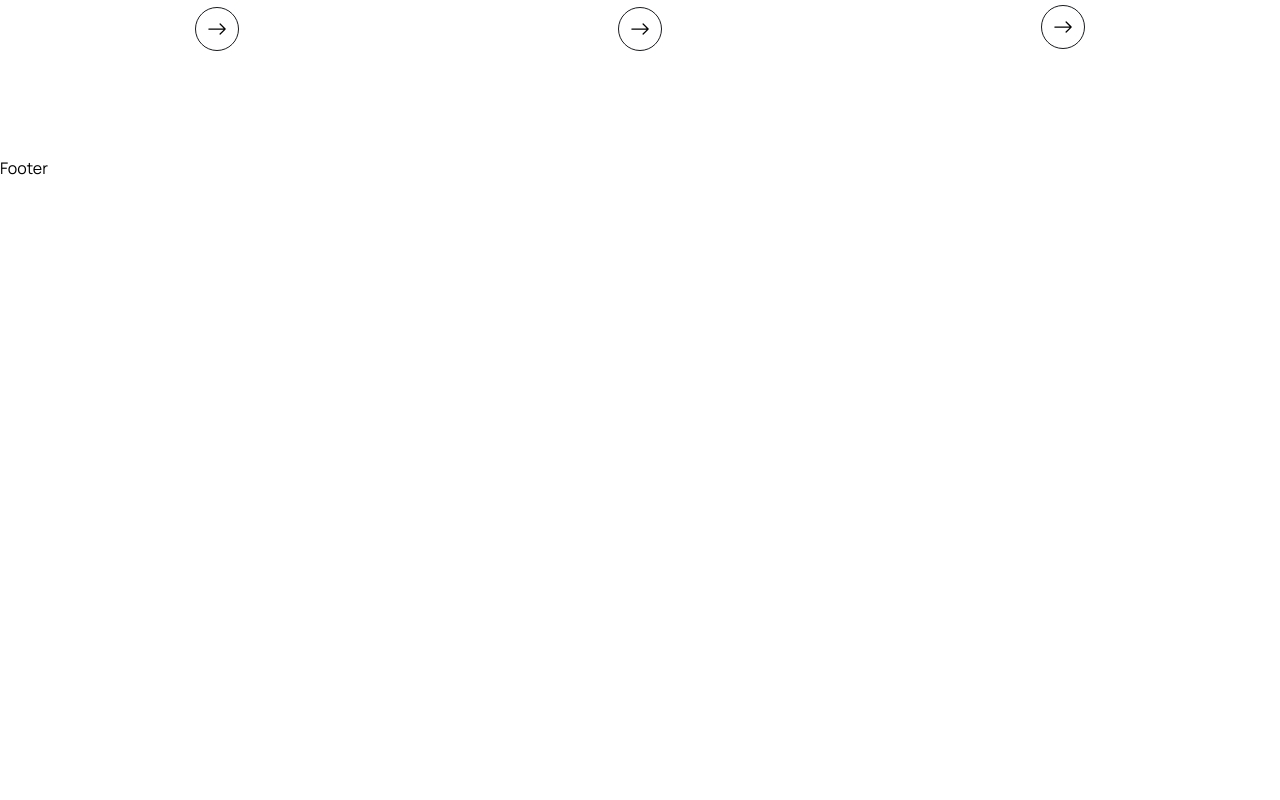
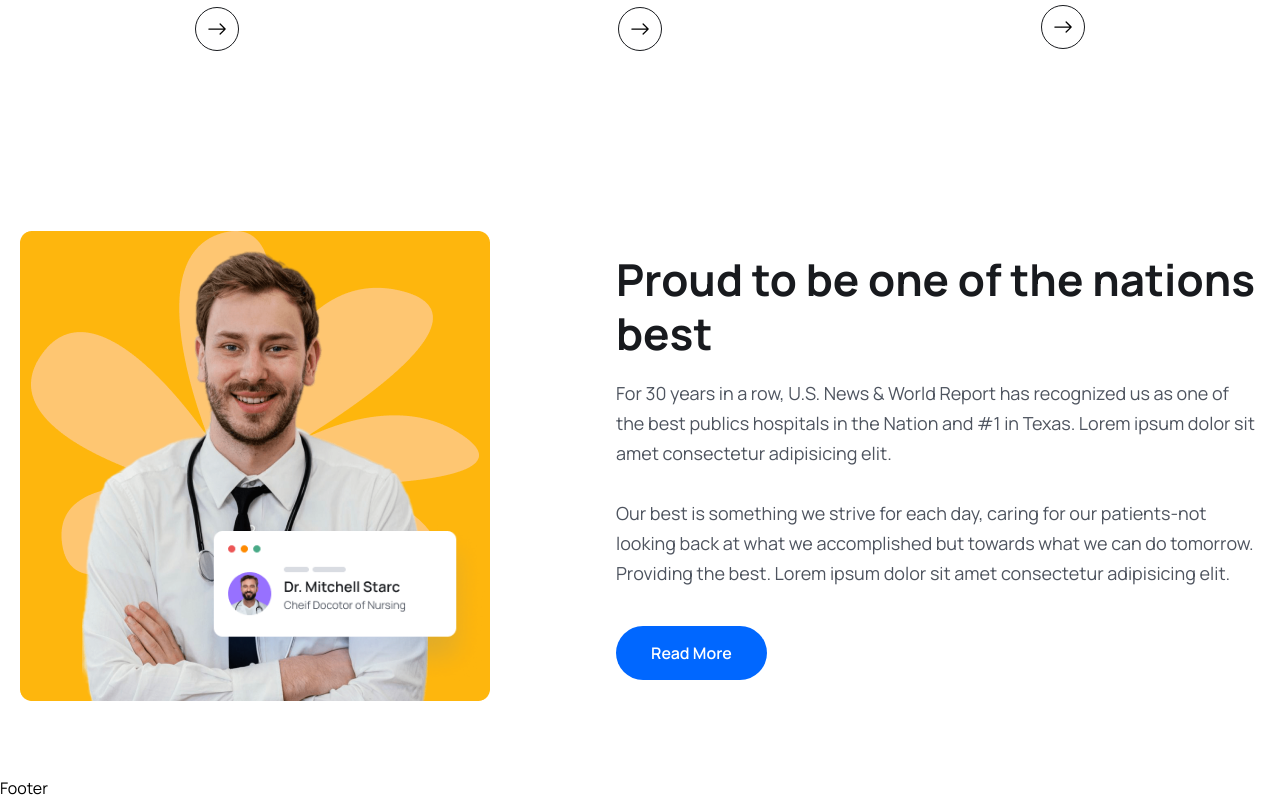
Before and after one commit to erfanheshmati/mern-medicare, a React (Vite) app in the folder frontend/: page / in a window 1280 px wide. Shown: the part 1498-2298 px from the top of the page. Before the commit the page ends 1678 px from the top, so only its background shows below. Built offline with nearby package versions, Linux system fonts and the light colour scheme.

Commit message:
about section ui design

```diff
--- /dev/null
+++ b/frontend/src/components/About.jsx
@@ -0,0 +1,36 @@
+import aboutImg from "../assets/images/about.png"
+import aboutCardImg from "../assets/images/about-card.png"
+import { Link } from "react-router-dom"
+
+export default function About() {
+    return (
+        <section>
+            <div className="container">
+                <div className="flex items-center justify-between gap-[50px] lg:gap-[130px] xl:gap-0 flex-col lg:flex-row">
+                    {/* Image */}
+                    <div className="relative w-3/4 lg:w-1/2 x;:w-[770px] z-10 order-2 lg:order-1">
+                        <img src={aboutImg} alt="" />
+                        <div className="absolute z-20 bottom-4 w-[200px] md:w-[300px] right-[-30%] md:right-[-7%] lg:right-[22%]">
+                            <img src={aboutCardImg} alt="" />
+                        </div>
+                    </div>
+                    {/* Content */}
+                    <div className="w-full lg:w-1/2 xl:w-[670px] order-1 lg:order-2">
+                        <h2 className="heading">
+                            Proud to be one of the nations best
+                        </h2>
+                        <p className="text__para">
+                            For 30 years in a row, U.S. News & World Report has recognized us as one of the best publics hospitals in the Nation and #1 in Texas. Lorem ipsum dolor sit amet consectetur adipisicing elit.
+                        </p>
+                        <p className="text__para mt-[30px]">
+                            Our best is something we strive for each day, caring for our patients-not looking back at what we accomplished but towards what we can do tomorrow. Providing the best. Lorem ipsum dolor sit amet consectetur adipisicing elit.
+                        </p>
+                        <Link to="/">
+                            <button className="btn">Read More</button>
+                        </Link>
+                    </div>
+                </div>
+            </div>
+        </section>
+    )
+}
--- a/frontend/src/pages/Home.jsx
+++ b/frontend/src/pages/Home.jsx
@@ -1,3 +1,4 @@
+import About from "../components/About";
 import Hero from "../components/Hero";
 import HowItWorks from "../components/HowItWorks";
 
@@ -6,6 +7,7 @@
         <>
             <Hero />
             <HowItWorks />
+            <About />
         </>
     )
 }
```
